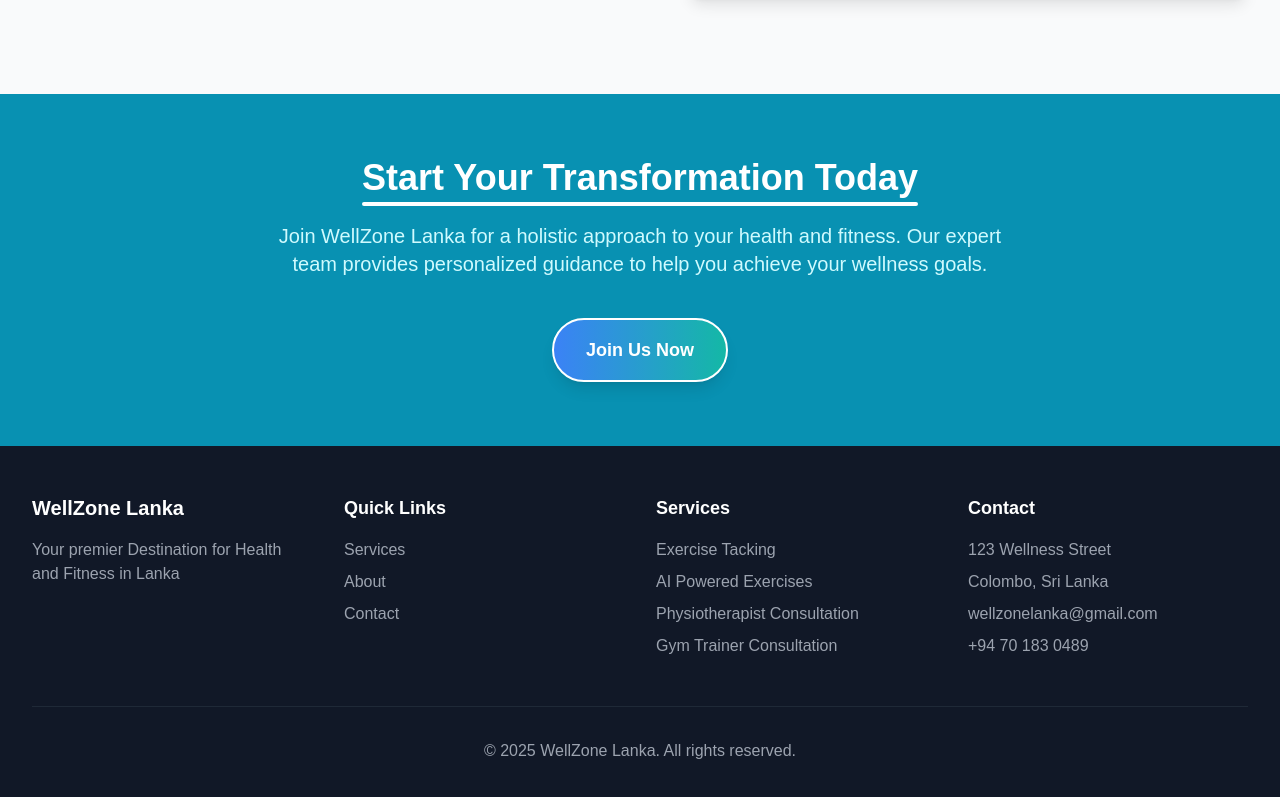
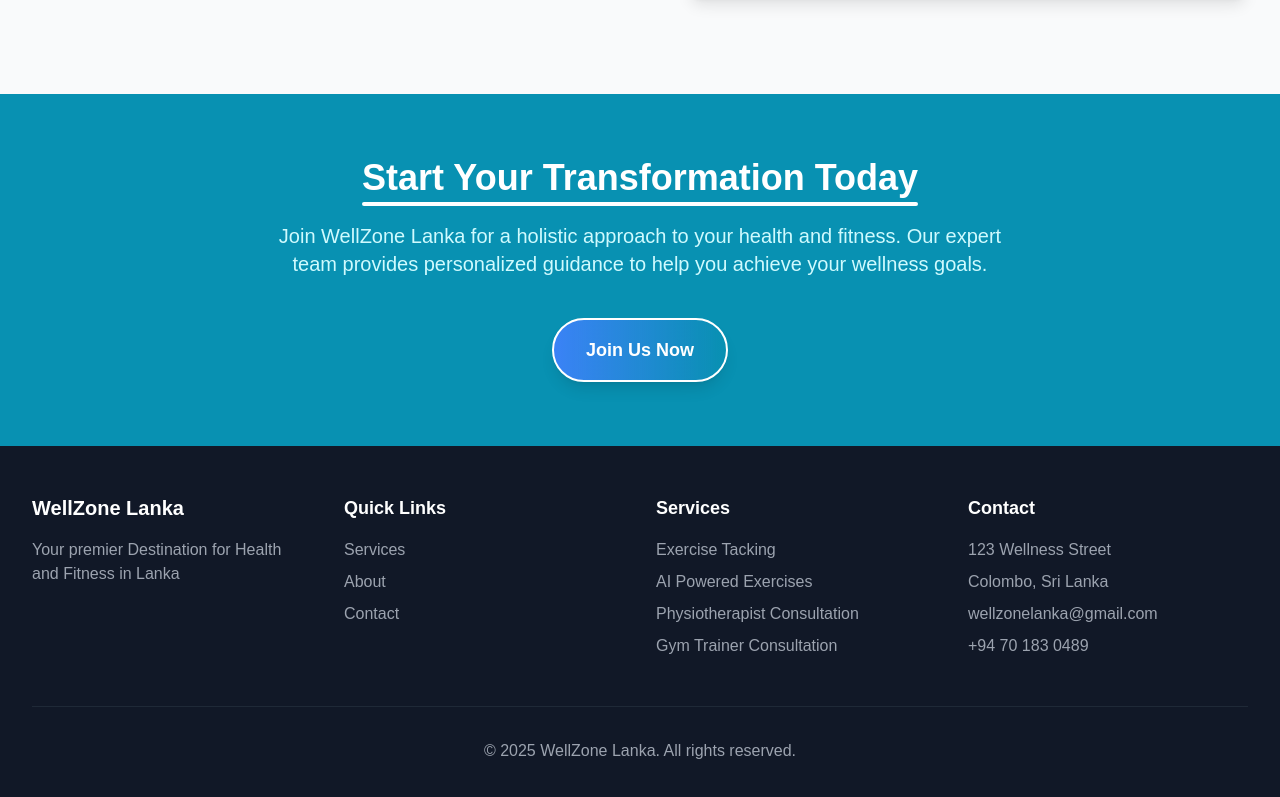
Before and after one commit to TharushiJayasooriya/WellzoneLanka, a Next.js app in the folder frontend/: page / in a window 1280 px wide. Shown: the part 5502-6299 px from the top of the page. Built offline with nearby package versions, Linux system fonts and the light colour scheme.

Commit message:
Final update
removed a color of the button of join us now in the home page

```diff
--- a/frontend/src/app/page.js
+++ b/frontend/src/app/page.js
@@ -454,7 +454,7 @@ export default function Home() {
 
 
             <button
-              className="group relative overflow-hidden rounded-full bg-gradient-to-r from-blue-500 to-teal-500 border-2 border-white text-white px-8 py-4 text-lg font-semibold shadow-lg hover:shadow-xl transition-all duration-300"
+              className="group relative overflow-hidden rounded-full bg-gradient-to-r from-blue-500  border-2 border-white text-white px-8 py-4 text-lg font-semibold shadow-lg hover:shadow-xl transition-all duration-300"
               onClick={() => window.location.href = '/register'}
             >
               <div className="absolute inset-0 bg-gradient-to-r from-blue-600 to-cyan-500 opacity-0 group-hover:opacity-100 transition-opacity duration-300"></div>
```
